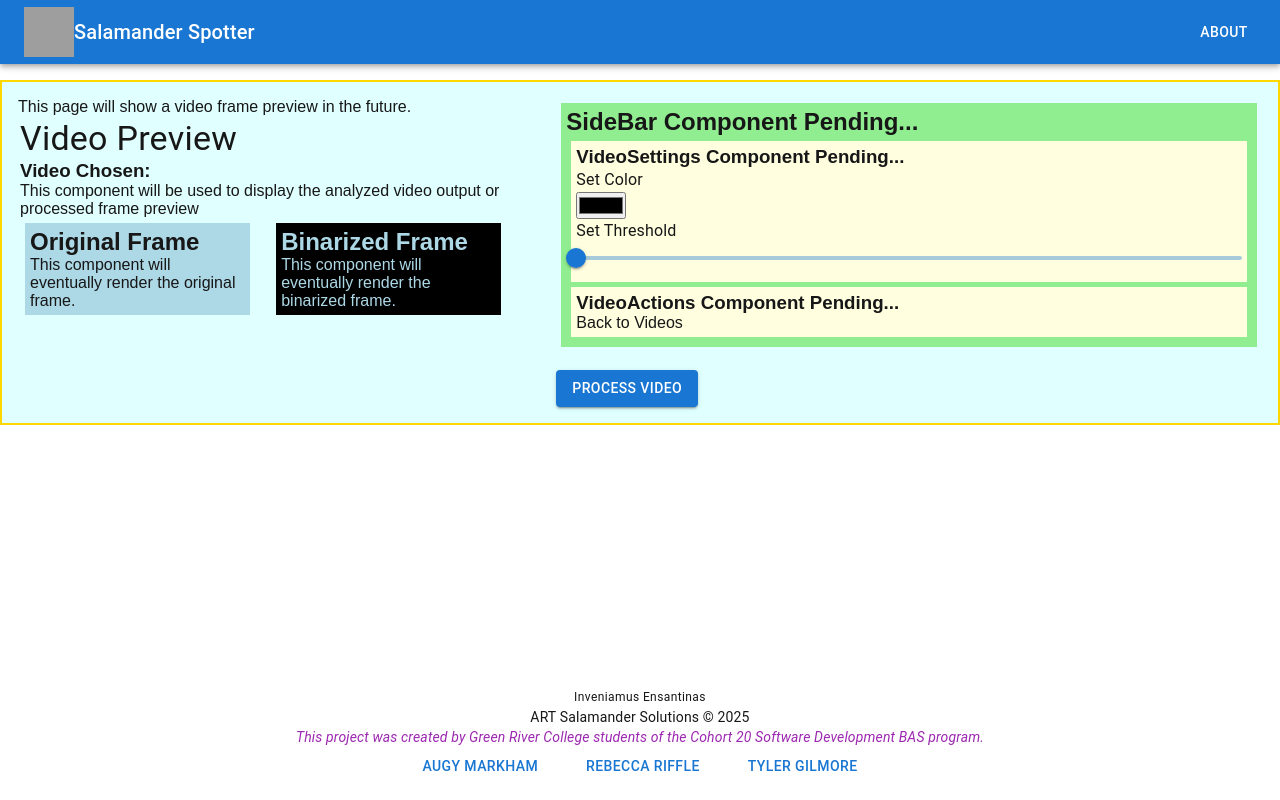
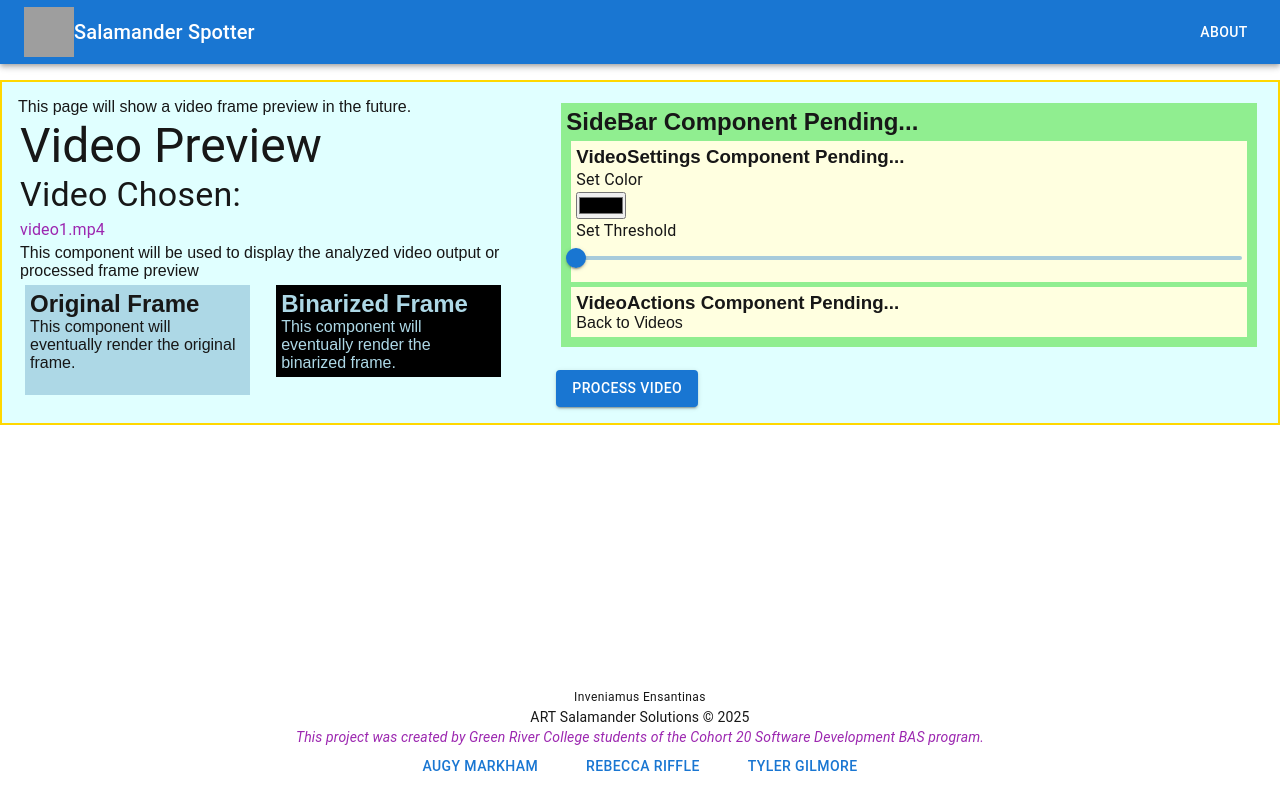
Before and after one commit to rifflere/centroid-finder-frontend, a Next.js app in the folder centroid-finder-frontend/: page /preview/video1.mp4 in a window 1280 px wide. Built offline with nearby package versions, Linux system fonts and the light colour scheme; no server answers; grey boxes are pictures that could not be loaded.

Commit message:
Preview page can access filename now, still working on rendering thumbnail

```diff
--- a/centroid-finder-frontend/src/app/preview/[filename]/page.jsx
+++ b/centroid-finder-frontend/src/app/preview/[filename]/page.jsx
@@ -1,12 +1,18 @@
 'use client';
+import React from 'react';
 import VideoPreview from "@/components/VideoPreview";
 import SideBar from "@/components/SideBar";
 import { Grid, Box, Button } from "@mui/material";
 import { useState, createContext } from 'react';
 
-export default function PreviewPage({children}){
-    // const { filename } = params; // should this be props?
-    // console.log("PARAMETER FILENAME: " + params.filename)
+export default function PreviewPage({children, params}){
+    const { filename } = React.use(params, null); // should this be props?
+
+    if (!filename){
+        return <p>Loading...</p>;
+    }
+
+    console.log("PARAMETER FILENAME: " + filename)
 
     // TODO: Use context to send and get data from videosettings
     // // Create context
@@ -37,7 +43,7 @@ export default function PreviewPage({children}){
                     <Grid size={5} sx={{padding:2}}>
                         {/* <h1>Previewing: {filename}</h1> */}
                         <p>This page will show a video frame preview in the future.</p>
-                        <VideoPreview />
+                        <VideoPreview filename={filename}/>
                     </Grid>
 
                     {/* The right side of the grid has sidebar tools that adjust the settings and the process video button */}
--- a/centroid-finder-frontend/src/app/videos/page.jsx
+++ b/centroid-finder-frontend/src/app/videos/page.jsx
@@ -22,7 +22,6 @@ export default function VideoChooserPage({children}){
 
             setMyVideos(data.map(video => video.video));
 
-            console.log("My videos: ",myVideos)
             console.log("Sample videos: ", sampleVideoData)
         } catch (error) {
             console.error('Error fetching data:', error);
--- a/centroid-finder-frontend/src/components/OriginalFrame.jsx
+++ b/centroid-finder-frontend/src/components/OriginalFrame.jsx
@@ -1,26 +1,39 @@
 // Presentational Component
 // Parent: Video Preview
 
-export default function OriginalFrame() {
+import { useState, useEffect } from 'react';
+
+export default function OriginalFrame({filename}) {
+
+    const [thumbnail, setThumbnail] = useState();
 
     // TODO: access filename from context
+    useEffect(() => {
+            const fetchData = async () => {
+            try {
+                const response = await fetch(`http://localhost:3000/thumbnail/${filename}`);
+                const data = await response.json();
+                console.log(data);
 
-    async function getThumbnail() {
-        // TODO: This fetch route is currently hardcoded, should be updated to include filename from context
-        const res = await fetch("http://localhost:3000/thumbnail/ensantina.mp4");
-        // TODO: Make sure the thumbnail API route is working
-        const data = await res.json();
+                setThumbnail(data);
 
-        console.log(data);
-        return data;
-    }
 
-    const videoThumbnail = getThumbnail();
+            } catch (error) {
+                console.error('Error fetching data:', error);
+            }
+            };
+
+            fetchData();
+        }, [])
+
+
+    //console.log(thumbnail)
 
     return(
         <div style={{ backgroundColor: 'lightblue', margin: '5px', padding: '5px'}}>
             <h2>Original Frame</h2>
             <p>This component will eventually render the original frame.</p>
+            <img src={thumbnail}></img>
         </div>
     )
 }
--- a/centroid-finder-frontend/src/components/VideoPreview.jsx
+++ b/centroid-finder-frontend/src/components/VideoPreview.jsx
@@ -5,17 +5,18 @@ import OriginalFrame from "./OriginalFrame"
 import BinarizedFrame from "./BinarizedFrame"
 import { Button, Grid, List, ListItem, Typography, Box } from '@mui/material';
 
-export default function VideoPreview() {
+export default function VideoPreview({filename}) {
     // need to display the name of the video chosen somewhere -- params?
 
     return(
         <Box style={{ margin:2}}>
-            <Typography variant="h4" component="h1">Video Preview</Typography>
-            <h3>Video Chosen: </h3>
+            <Typography variant="h3" component="h1">Video Preview</Typography>
+            <Typography variant="h4" component="h2">Video Chosen: </Typography>
+            <Typography variant="subtitle1" color='secondary'>{filename}</Typography>
             <p>This component will be used to display the analyzed video output or processed frame preview</p>
             <Grid container spacing={2} sx={{justifyContent:"space-between"}}>
                 <Grid size={6}>
-                    <OriginalFrame />
+                    <OriginalFrame filename={filename}/>
                 </Grid>
                 <Grid size={6}>
                     <BinarizedFrame />
```
